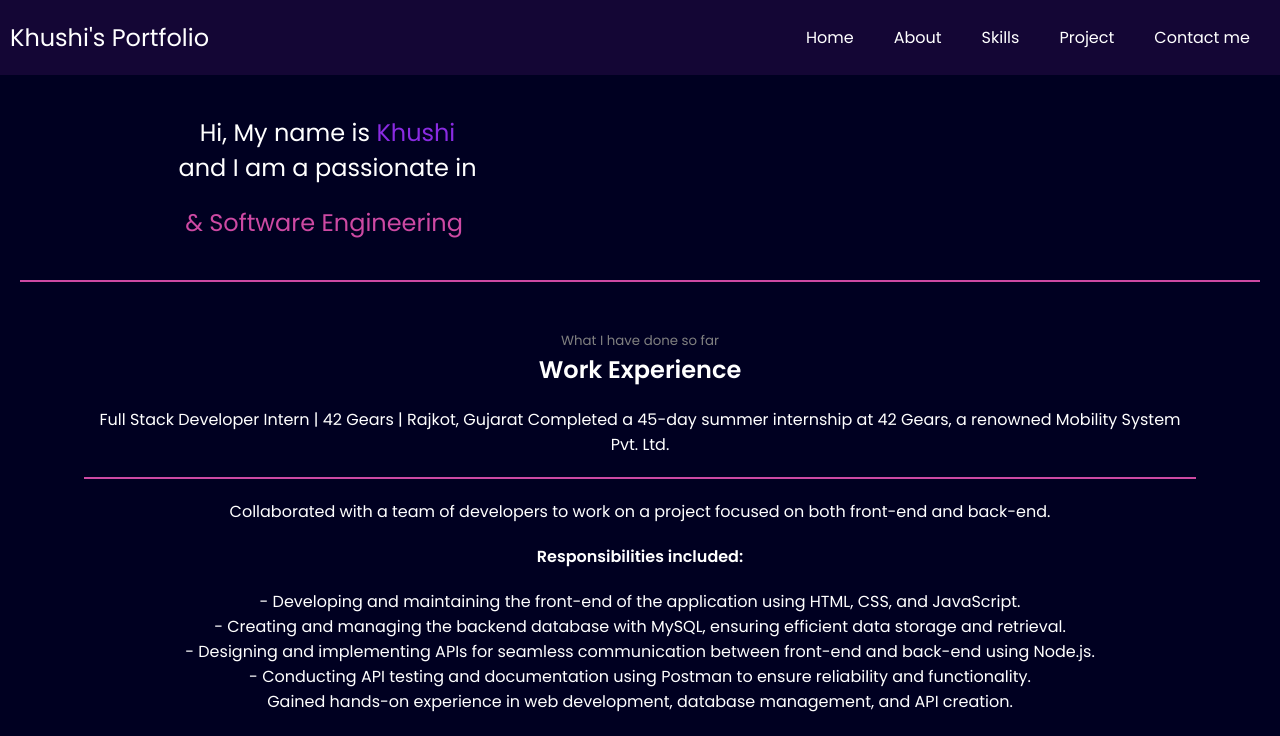
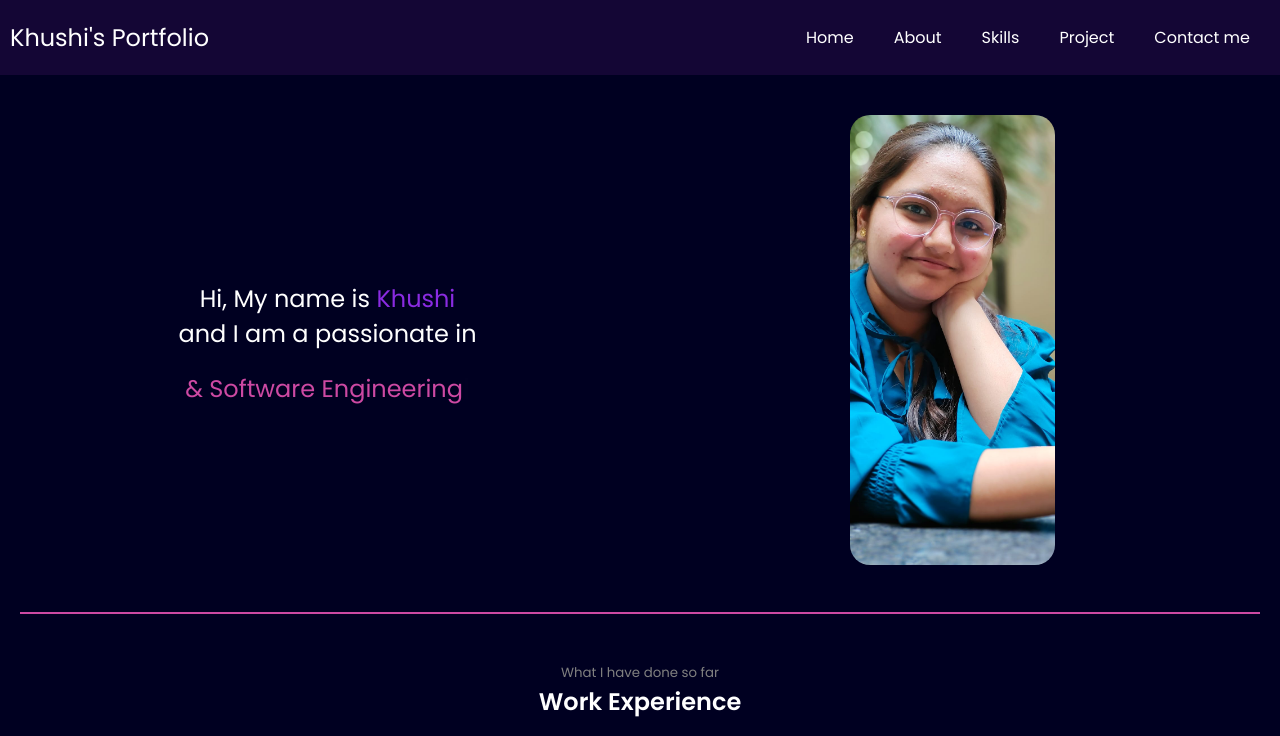
Before and after one commit to Khushi-mehta13/Portfolio, a website: page index.html in a window 1280 px wide. Shown: the top 736 px of the page. Drawn offline with nearby package versions, Linux system fonts and the light colour scheme; the site is published under a folder, as on GitHub Pages, so addresses that start at the root find nothing.

Commit message:
final commit2

```diff
--- a/index.html
+++ b/index.html
@@ -38,7 +38,7 @@
                 <span id="element"></span>
             </div>
             <div class="right-section">
-                <img src="/profilepic.jpg" alt="">
+                <img src="./profilepic.jpg" alt="">
             </div>
         </section>
         <hr><br>
```
